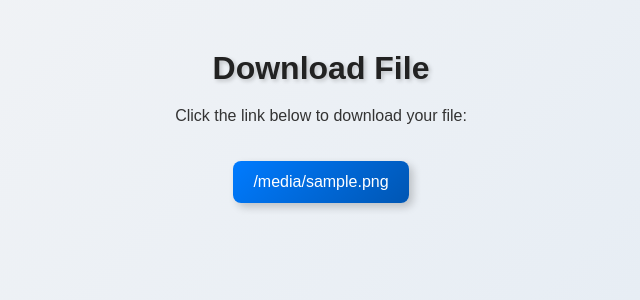
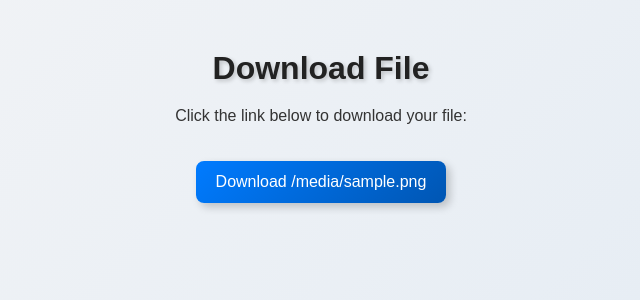
Before and after one commit to Gurupatil0003/01_Flask_Tutorial, a Flask app: template Upload_Download_Files/Templates/download.html in a window 1280 px wide. Shown: the top 300 px of the page, without its empty margins (319-959 px from the left). Run offline with Flask 2, Linux system fonts and the light colour scheme; the template is opened without the code that fills it: most values are stand-ins (such as "Sample title", 1, 10 or a date in 2020).

Commit message:
Update download.html
Signed-off-by: GURANNA GOUDA <110026505+Gurupatil0003@users.noreply.github.com>

```diff
--- a/Upload_Download_Files/Templates/download.html
+++ b/Upload_Download_Files/Templates/download.html
@@ -1,5 +1,5 @@
 <link rel="stylesheet" href="{{ url_for('static', filename='styles.css') }}">
 
 <h1>Download File</h1>
-<p>Click the link below to download your file:</p>
-<a href="/download/{{ filename }}">{{ filename }}</a>
+    <p>Click the link below to download your file:</p>
+    <a href="{{ url_for('download_file', filename=filename) }}">Download {{ filename }}</a>
```
